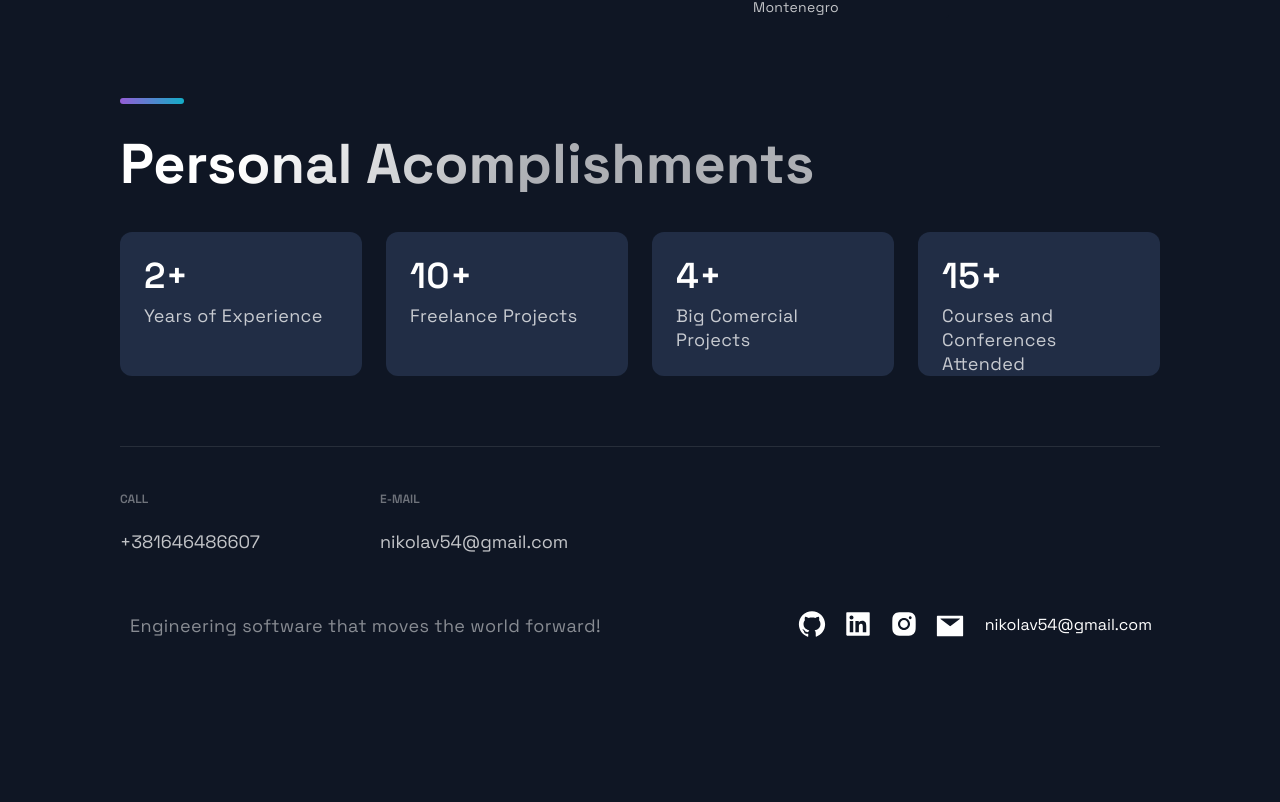
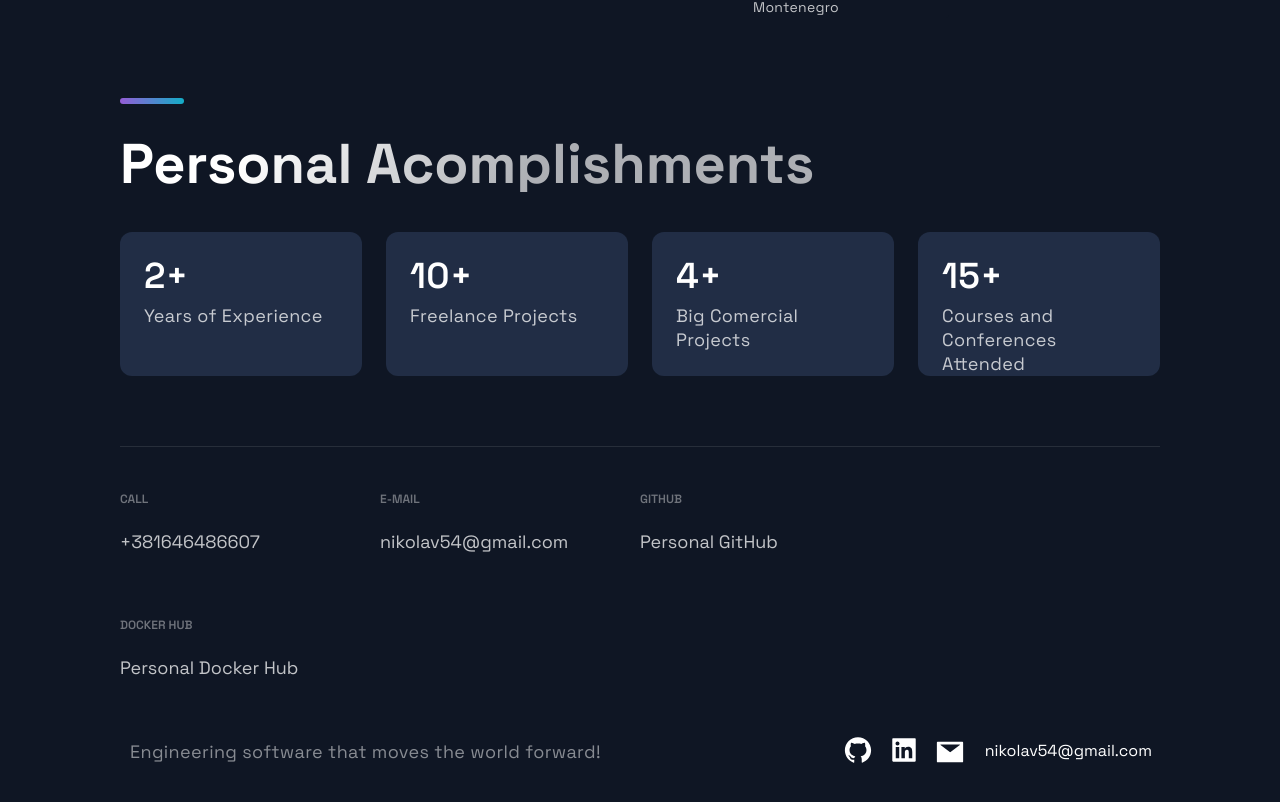
Before and after one commit to nikolafreey/portfolio-website, a Next.js app: page / in a window 1280 px wide. Shown: the part 5159-5961 px from the top of the page. Before the commit the page ends 5861 px from the top, so only its background shows below. Built offline with nearby package versions, Linux system fonts and the light colour scheme.

Commit message:
Added Dockerhub links

```diff
--- a/src/components/Footer/Footer.js
+++ b/src/components/Footer/Footer.js
@@ -33,6 +33,18 @@ const Footer = () => {
             nikolav54@gmail.com
           </LinkItem>
         </LinkColumn>
+        <LinkColumn>
+          <LinkTitle>Github</LinkTitle>
+          <LinkItem href="https://github.com/nikolafreey">
+            Personal GitHub
+          </LinkItem>
+        </LinkColumn>
+        <LinkColumn>
+          <LinkTitle>Docker Hub</LinkTitle>
+          <LinkItem href="https://hub.docker.com/u/nikolav54">
+            Personal Docker Hub
+          </LinkItem>
+        </LinkColumn>
       </LinkList>
       <SocialIconsContainer>
         <CompanyContainer>
@@ -44,9 +56,6 @@ const Footer = () => {
           </SocialIcons>
           <SocialIcons href="https://www.linkedin.com/in/nikola-vukovic-556a911b9?lipi=urn%3Ali%3Apage%3Ad_flagship3_profile_view_base_contact_details%3B0iswo6ngRAeyiID6vniYeg%3D%3D">
             <AiFillLinkedin size="3rem" />
-          </SocialIcons>
-          <SocialIcons href="https://instagram.com/nikolafreey">
-            <AiFillInstagram size="3rem" />
           </SocialIcons>
           <SocialIcons href="mailto:nikolav54@gmail.com">
             <Div1>
```
